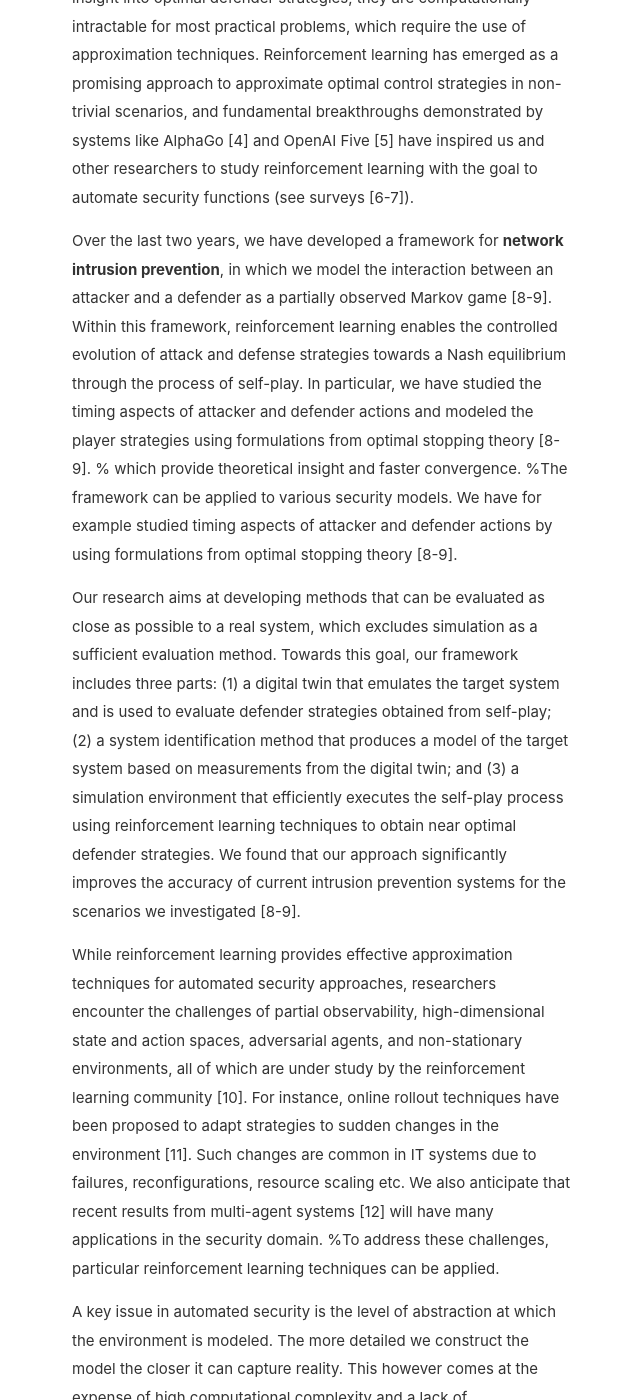
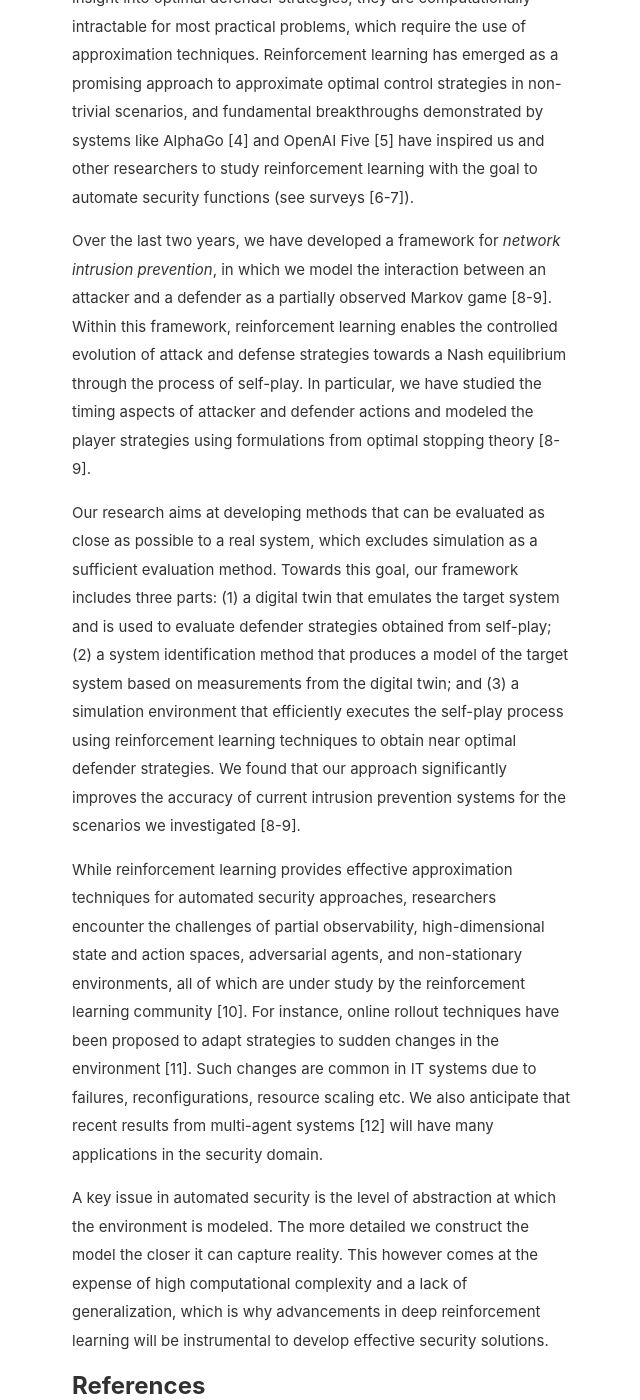
Before and after one commit to Limmen/Limmen.github.io, a Jekyll site: the page built from _posts/2022-10-30-reinforcement-learning-for-automated-security.md, in a window 1280 px wide and 1400 px high, scrolled down 914 px. Shown: the whole window, without its empty margins (318-958 px from the left). Built offline with Jekyll 4.4.1, drawn with Linux system fonts in a browser that asks for light colours.

Commit message:
fix typo

```diff
--- a/_posts/2022-10-30-reinforcement-learning-for-automated-security.md
+++ b/_posts/2022-10-30-reinforcement-learning-for-automated-security.md
@@ -5,35 +5,32 @@
 
 As the ubiquity and evolving nature of cyber attacks is of growing concern to society, automation of security processes and functions has been recognized as an important part of the response to this threat. In fact, since the early 2000s researchers have studied automated security through modeling attacks and response actions on an IT infrastructure as a game between an attacker and a defender [1-2]. Assuming the attacker follows a static strategy, the game is typically modeled as a Markov decision process (MDP), and the optimal defender strategy is obtained through dynamic programming [3]. In the more general case where the attacker follows a dynamic strategy, the game can be modeled as a Markov game, and the optimal defender strategy can be obtained through game-theoretic methods like fictitious self-play [1]. While these methods provide insight into optimal defender strategies, they are computationally intractable for most practical problems, which require the use of approximation techniques. Reinforcement learning has emerged as a promising approach to approximate optimal control strategies in non-trivial scenarios, and fundamental breakthroughs demonstrated by systems like AlphaGo [4] and OpenAI Five [5] have inspired us and other researchers to study reinforcement learning with the goal to automate security functions (see surveys [6-7]).
 
-Over the last two years, we have developed a framework for **network intrusion prevention**, in which we model the interaction between an attacker and a defender as a partially observed Markov game [8-9]. Within this framework, reinforcement learning enables the controlled evolution of attack and defense strategies towards a Nash equilibrium through the process of self-play. In particular, we have studied the timing aspects of attacker and defender actions and modeled the player strategies using formulations from optimal stopping theory [8-9].
-% which provide theoretical insight and faster convergence.
-%The framework can be applied to various security models. We have for example studied timing aspects of attacker and defender actions by using formulations from optimal stopping theory [8-9].
+Over the last two years, we have developed a framework for *network intrusion prevention*, in which we model the interaction between an attacker and a defender as a partially observed Markov game [8-9]. Within this framework, reinforcement learning enables the controlled evolution of attack and defense strategies towards a Nash equilibrium through the process of self-play. In particular, we have studied the timing aspects of attacker and defender actions and modeled the player strategies using formulations from optimal stopping theory [8-9].
 
 Our research aims at developing methods that can be evaluated as close as possible to a real system, which excludes simulation as a sufficient evaluation method. Towards this goal, our framework includes three parts: (1) a digital twin that emulates the target system and is used to evaluate defender strategies obtained from self-play; (2) a system identification method that produces a model of the target system based on measurements from the digital twin; and (3) a simulation environment that efficiently executes the self-play process using reinforcement learning techniques to obtain near optimal defender strategies. We found that our approach significantly improves the accuracy of current intrusion prevention systems for the scenarios we investigated [8-9].
 
 While reinforcement learning provides effective approximation techniques for automated security approaches, researchers encounter the challenges of partial observability, high-dimensional state and action spaces, adversarial agents, and non-stationary environments, all of which are under study by the reinforcement learning community [10]. For instance, online rollout techniques have been proposed to adapt strategies to sudden changes in the environment [11]. Such changes are common in IT systems due to failures, reconfigurations, resource scaling etc. We also anticipate that recent results from multi-agent systems [12] will have many applications in the security domain.
-%To address these challenges, particular reinforcement learning techniques can be applied.
 
 A key issue in automated security is the level of abstraction at which the environment is modeled. The more detailed we construct the model the closer it can capture reality. This however comes at the expense of high computational complexity and a lack of generalization, which is why advancements in deep reinforcement learning will be instrumental to develop effective security solutions.
 
 ## References
 
-[1] Alpcan, T. and Basar, T. (2010) Network Security: A Decision and Game-Theoretic Approach **Cambridge University Press.**
+[1] Alpcan, T. and Basar, T. (2010) Network Security: A Decision and Game-Theoretic Approach *Cambridge University Press.*
 
-[2] Levente, B. and Hubaux, J. (2007) Security and Cooperation in Wireless Networks: Thwarting Malicious and Selfish Behavior in the Age of Ubiquitous Computing **Cambridge University Press.**
+[2] Levente, B. and Hubaux, J. (2007) Security and Cooperation in Wireless Networks: Thwarting Malicious and Selfish Behavior in the Age of Ubiquitous Computing *Cambridge University Press.*
 
-[3] Miehling, E. et al. (2019) Control-Theoretic Approaches to Cyber-Security **Springer International Publishing.**
+[3] Miehling, E. et al. (2019) Control-Theoretic Approaches to Cyber-Security *Springer International Publishing.*
 
-[4] Silver, D. et al. (2016) Mastering the Game of Go with Deep Neural Networks and Tree Search **Nature.** https://www.nature.com/articles/nature16961
+[4] Silver, D. et al. (2016) Mastering the Game of Go with Deep Neural Networks and Tree Search *Nature.* https://www.nature.com/articles/nature16961
 
-[5] Berner, C. et al. (2019) Dota 2 with Large Scale Deep Reinforcement Learning **arXiv.** https://arxiv.org/abs/1912.06680
+[5] Berner, C. et al. (2019) Dota 2 with Large Scale Deep Reinforcement Learning *arXiv.* https://arxiv.org/abs/1912.06680
 
-[6] Nguyen, T.T et al.  (2019) Deep Reinforcement Learning for Cyber Security **IEEE Transactions on Neural Networks and Learning Systems.** https://ieeexplore.ieee.org/document/9596578
+[6] Nguyen, T.T et al.  (2019) Deep Reinforcement Learning for Cyber Security *IEEE Transactions on Neural Networks and Learning Systems.* https://ieeexplore.ieee.org/document/9596578
 
-[7] Huang, Y. et al. (2022) Reinforcement Learning for feedback-enabled cyber resilience **Annual Reviews in Control.** https://www.sciencedirect.com/science/article/pii/S1367578822000013
+[7] Huang, Y. et al. (2022) Reinforcement Learning for feedback-enabled cyber resilience *Annual Reviews in Control.* https://www.sciencedirect.com/science/article/pii/S1367578822000013
 
-[8] Hammar, K. and Stadler, R. (2022) Intrusion Prevention through Optimal Stopping **IEEE Transactions on Network and Service Management.** https://ieeexplore.ieee.org/document/9779345.
+[8] Hammar, K. and Stadler, R. (2022) Intrusion Prevention through Optimal Stopping *IEEE Transactions on Network and Service Management.* https://ieeexplore.ieee.org/document/9779345.
 
-[9] Hammar, K. and Stadler, R. (2022) Learning Security Strategies through Game Play and Optimal Stopping **Proceedings of the ML4Cyber workshop at ICML 2022.** https://arxiv.org/abs/2205.14694
+[9] Hammar, K. and Stadler, R. (2022) Learning Security Strategies through Game Play and Optimal Stopping *Proceedings of the ML4Cyber workshop at ICML 2022.* https://arxiv.org/abs/2205.14694
 
-[10] Dulac-Arnold, G. et al. (2019) Challenges of Real-World Reinforcement Learning **arXiv.** https://arxiv.org/pdf/1904.12901.pdf
+[10] Dulac-Arnold, G. et al. (2019) Challenges of Real-World Reinforcement Learning *arXiv.* https://arxiv.org/pdf/1904.12901.pdf
```
